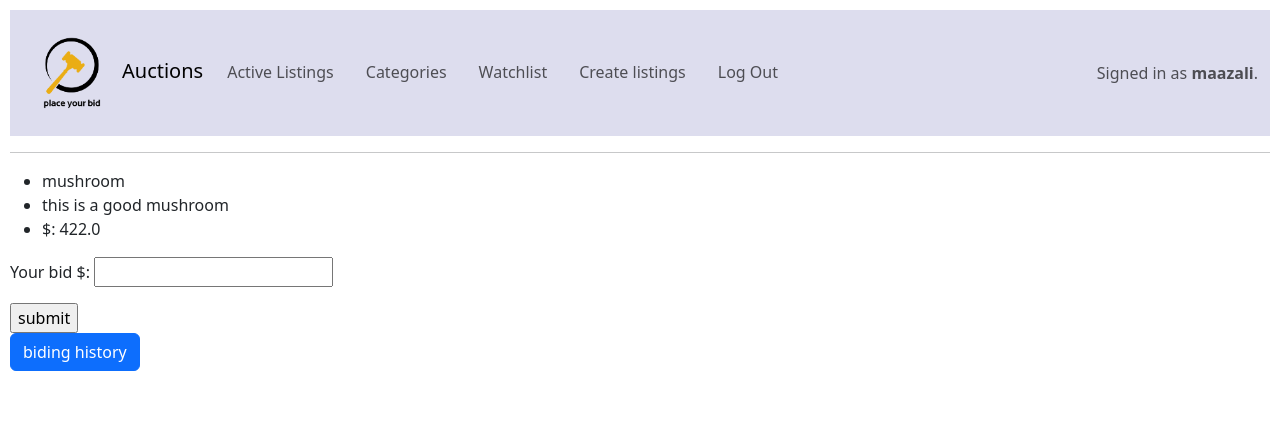
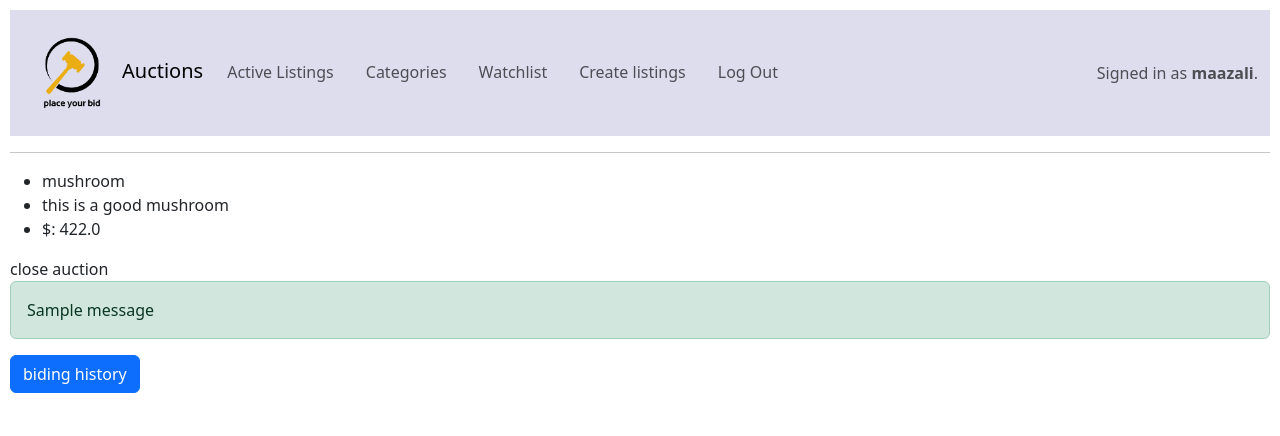
Before and after one commit to Maazalisaeed/commerce, a Django app: page /9 in a window 1280 px wide. Shown: the top 436 px of the page. Run offline with Django 3.2, Linux system fonts and the light colour scheme; a user stored in the database is signed in; data comes from the database, SQL or seed files in the repository; both versions use the stored data as it was after the commit; tables that the repository leaves empty hold one stand-in row (values such as "Sample post"); one stand-in notice (Sample message) is shown.

Commit message:
prevented user whos auction it is to place a bid on it and also added coustom validators for the bids that are being placed and send the user a message when the place a wronge bid may be that could be cleaned ha lol get it

```diff
--- a/auctions/forms.py
+++ b/auctions/forms.py
@@ -1,5 +1,6 @@
 from django import forms
 from django.core.validators import MinValueValidator
+from .models import all_bids
 class new_listing_form(forms.Form): # this is a form that is created by django for data about a new listing on the commerce website
     title = forms.CharField(label="Title for the listing",max_length=80, required= True)
     description = forms.CharField(label="description", widget=forms.Textarea(attrs={'class':"description"}), required=True, max_length= 10000)
@@ -7,4 +8,12 @@ class new_listing_form(forms.Form): # this is a form that is created by django f
     initial_bid = forms.FloatField(label="initial bid $",validators = [MinValueValidator(0)], required= True, widget=forms.NumberInput(attrs={'min': '0'}))
 class biding_form(forms.Form):
     current_bid = forms.FloatField(label="Your bid $",validators = [MinValueValidator(0)], required= True, widget=forms.NumberInput(attrs={'min': '0'}))
+    listing_id = forms.IntegerField(widget=forms.HiddenInput(), required=True)
     # write coustom validators for this function today and also find  a way to add that vaildator to the html side aswell
+    def clean(self):
+        form_data = self.cleaned_data
+        current_bid_of_this_listing = all_bids.objects.filter(for_which_listing = form_data['listing_id']).order_by('-bid').first()
+        if form_data['current_bid'] < current_bid_of_this_listing.bid:
+            self._errors["current_bid"] = self.error_class(["Bid must be larger than the last one"])
+            del form_data['current_bid']
+        return form_data
--- a/auctions/templates/auctions/listing_page.html
+++ b/auctions/templates/auctions/listing_page.html
@@ -11,20 +11,31 @@
   <li>
     $: {{bid}}
   </li>
-
 </ul>
+{% if listing.user == request.user %}
+close auction
+{%else%}
 <form action="{% url 'listing_page' listing.id %} " method="post">
   {% csrf_token %}
   {{form.as_p}}
+
   <input type="submit" value="submit">
 </form>
+{% endif %}
+{% for message in messages %}
+    <div class="alert alert-{{ message.tags }}">
+        {{ message }}
+    </div>
+{% endfor %}
+
 <!-- Button trigger modal -->
 <button type="button" class="btn btn-primary" data-bs-toggle="modal" data-bs-target="#staticBackdrop">
   biding history
 </button>
 
 <!-- Modal -->
-  <div class="modal fade" id="staticBackdrop" data-bs-backdrop="static" data-bs-keyboard="false" tabindex="-1" aria-labelledby="staticBackdropLabel" aria-hidden="true">
+<div class="modal fade" id="staticBackdrop" data-bs-backdrop="static" data-bs-keyboard="false" tabindex="-1"
+  aria-labelledby="staticBackdropLabel" aria-hidden="true">
   <div class="modal-dialog modal-dialog-scrollable">
     <div class="modal-content">
       <div class="modal-header">
--- a/auctions/views.py
+++ b/auctions/views.py
@@ -6,6 +6,7 @@ from django.shortcuts import render
 from django.urls import reverse
 from .models import User, listing, all_bids , comments
 from .forms import new_listing_form , biding_form
+from django.contrib import messages
 
 def index(request):
     all_the_listings = listing.objects.all().order_by('-timestamp').prefetch_related('bid')
@@ -98,6 +99,9 @@ def listing_page(request, listing_id):
                               # may be a different function for whishlist and catagories
            return HttpResponseRedirect(reverse("listing_page", args=[listing_id]))
         else:
+            which_listing = listing.objects.get(pk = listing_id)
+            lastbid = which_listing.bid.filter(for_which_listing = listing_id).order_by('-bid').first()
+            messages.error(request, f"There was an error. your bid must be greater then ${lastbid}")
             return HttpResponseRedirect(reverse("listing_page", args=[listing_id])) # find a way to tell user the bid was invaild message
     else:
 
@@ -106,7 +110,8 @@ def listing_page(request, listing_id):
             which_listing = listing.objects.get(pk = listing_id)
             and_its_bid = which_listing.bid.filter(for_which_listing = listing_id).order_by('-bid').first()
             all_the_bids = all_bids.objects.all().filter(for_which_listing = listing_id).order_by('-bid')
-            return render(request, "auctions/listing_page.html",{ "listing": which_listing, "bid": and_its_bid, "bid_histroy": all_the_bids, "form":biding_form})
+            form = biding_form(initial ={'listing_id':listing_id})
+            return render(request, "auctions/listing_page.html",{ "listing": which_listing, "bid": and_its_bid, "bid_histroy": all_the_bids, "form":form})
 
         except ObjectDoesNotExist:
             return render(request, "auctions/error_page.html",{"error":"no listing found with this url try again"})
```
Also changed, not shown: db.sqlite3. Lines whose indentation alone changed are shown as unchanged.
